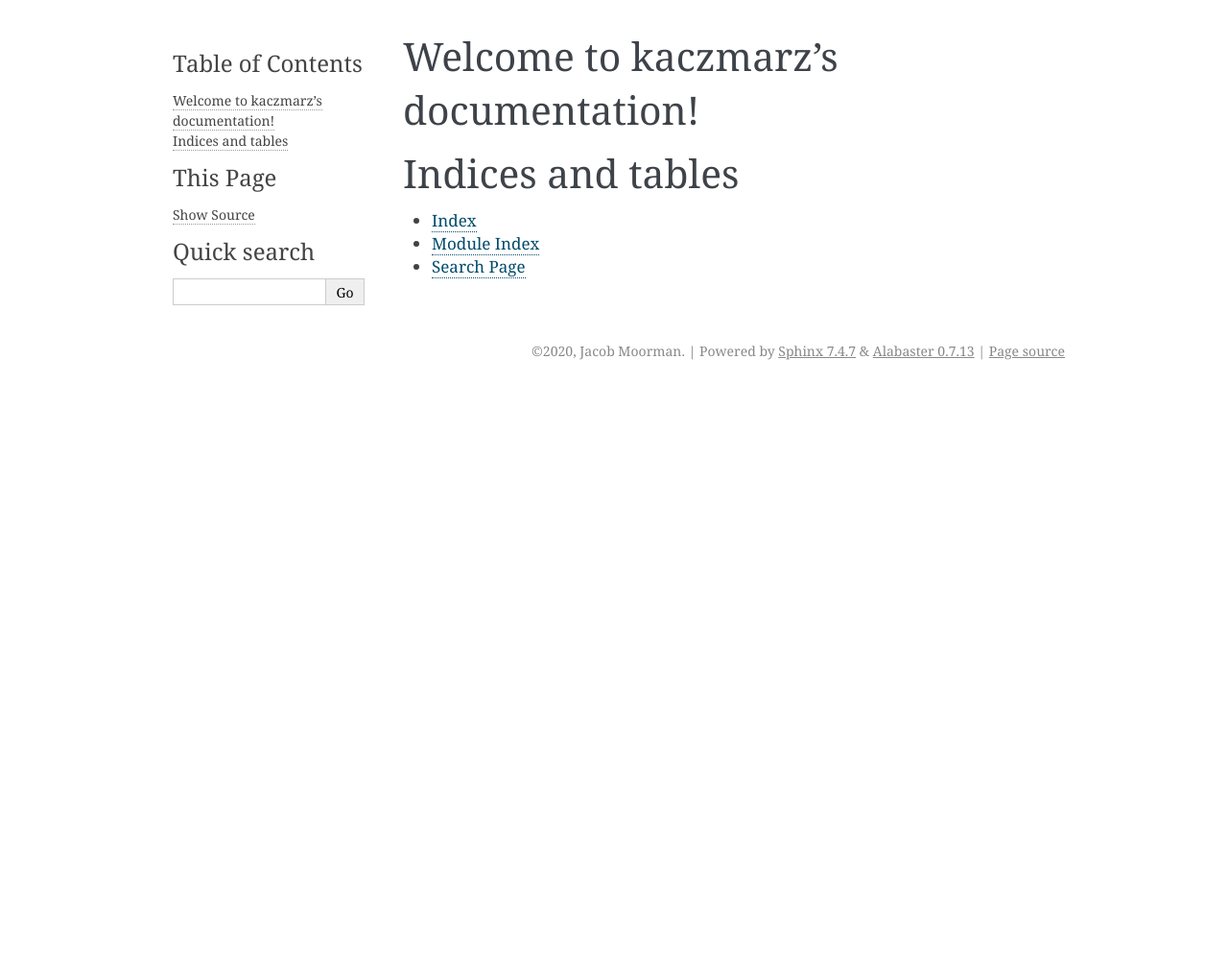
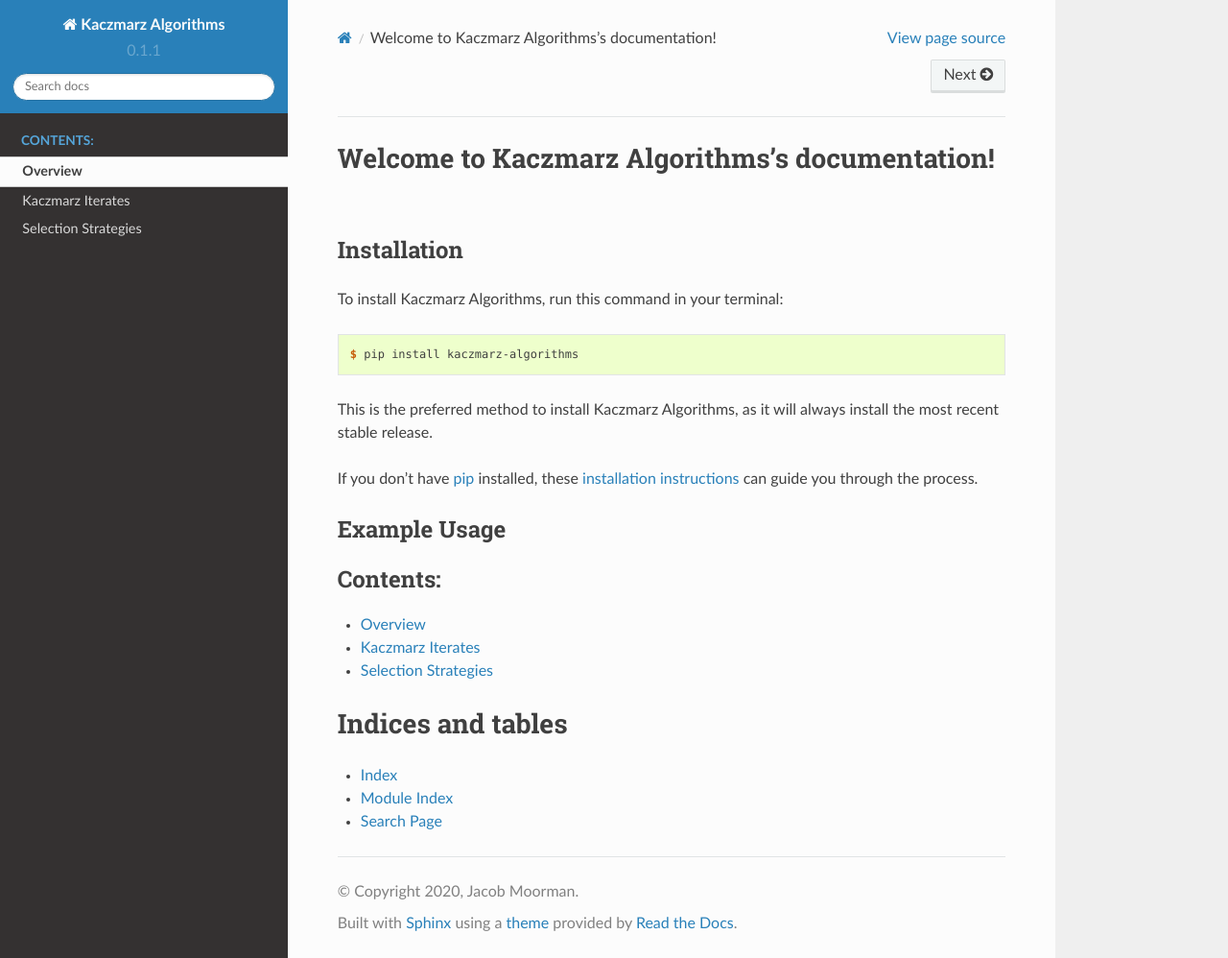
Before and after one commit to jdmoorman/kaczmarz-algorithms, a Sphinx documentation site: the page built from docs/index.rst, in a window 1280 px wide and 998 px high. Shown: the whole window at 96% size. Built offline with Sphinx 7.4.7 and the Read the Docs theme 2.0.0, drawn with Linux system fonts in a browser that asks for light colours.

Commit message:
Initial documentation.

```diff
--- a/docs/conf.py
+++ b/docs/conf.py
@@ -1,50 +1,53 @@
+#!/usr/bin/env python
 # -*- coding: utf-8 -*-
 #
-# Configuration file for the Sphinx documentation builder.
+# kaczmarz documentation build configuration file, created by
+# sphinx-quickstart on Fri Jun  9 13:47:02 2017.
 #
-# This file does only contain a selection of the most common options. For a
-# full list see the documentation:
-# http://www.sphinx-doc.org/en/master/config
+# This file is execfile()d with the current directory set to its
+# containing dir.
+#
+# Note that not all possible configuration values are present in this
+# autogenerated file.
+#
+# All configuration values have a default; values that are commented out
+# serve to show the default.
 
-# -- Path setup --------------------------------------------------------------
+# If extensions (or modules to document with autodoc) are in another
+# directory, add these directories to sys.path here. If the directory is
+# relative to the documentation root, use os.path.abspath to make it
+# absolute, like shown here.
+#
+import sphinx_rtd_theme  # noqa: F401
 
-# If extensions (or modules to document with autodoc) are in another directory,
-# add these directories to sys.path here. If the directory is relative to the
-# documentation root, use os.path.abspath to make it absolute, like shown here.
-#
-# import os
-# import sys
-# sys.path.insert(0, os.path.abspath('.'))
+import kaczmarz
 
-
-# -- Project information -----------------------------------------------------
-
-project = "kaczmarz"
-copyright = "2020, Jacob Moorman"
-author = "Jacob Moorman"
-
-# The short X.Y version
-version = ""
-# The full version, including alpha/beta/rc tags
-release = ""
-
-
-# -- General configuration ---------------------------------------------------
+# -- General configuration ---------------------------------------------
 
 # If your documentation needs a minimal Sphinx version, state it here.
 #
-# needs_sphinx = '1.0'
+# needs_sphinx = "1.0"
 
 # Add any Sphinx extension module names here, as strings. They can be
-# extensions coming with Sphinx (named 'sphinx.ext.*') or your custom
-# ones.
+# extensions coming with Sphinx (named "sphinx.ext.*") or your custom ones.
 extensions = [
     "sphinx.ext.autodoc",
+    "sphinx.ext.viewcode",
     "sphinx.ext.doctest",
+    "sphinx.ext.napoleon",
+    "sphinx.ext.mathjax",
     "sphinx.ext.todo",
-    "sphinx.ext.coverage",
-    "sphinx.ext.mathjax",
+    "sphinx_rtd_theme",
 ]
+
+# Control napoleon
+napoleon_google_docstring = False
+napolean_include_init_with_doc = True
+napoleon_use_ivar = True
+napoleon_use_param = False
+
+# Control autodoc
+autoclass_content = "both"  # include init doc with class
 
 # Add any paths that contain templates here, relative to this directory.
 templates_path = ["_templates"]
@@ -52,11 +55,24 @@
 # The suffix(es) of source filenames.
 # You can specify multiple suffix as a list of string:
 #
-# source_suffix = ['.rst', '.md']
-source_suffix = ".rst"
+source_suffix = {".rst": "restructuredtext"}
 
 # The master toctree document.
 master_doc = "index"
+
+# General information about the project.
+project = u"Kaczmarz Algorithms"
+copyright = u"2020, Jacob Moorman"
+author = u"Jacob Moorman"
+
+# The version info for the project you"re documenting, acts as replacement
+# for |version| and |release|, also used in various other places throughout
+# the built documents.
+#
+# The short X.Y version.
+version = kaczmarz.__version__
+# The full version, including alpha/beta/rc tags.
+release = kaczmarz.__version__
 
 # The language for content autogenerated by Sphinx. Refer to documentation
 # for a list of supported languages.
@@ -67,81 +83,86 @@
 
 # List of patterns, relative to source directory, that match files and
 # directories to ignore when looking for source files.
-# This pattern also affects html_static_path and html_extra_path.
+# This patterns also effect to html_static_path and html_extra_path
 exclude_patterns = ["_build", "Thumbs.db", ".DS_Store"]
 
 # The name of the Pygments (syntax highlighting) style to use.
-pygments_style = None
+pygments_style = "sphinx"
+
+# If true, `todo` and `todoList` produce output, else they produce nothing.
+todo_include_todos = False
+#
+# # Omit paths to class and function implementations in documentation, in favor
+# # of simply including their names.
+# add_module_names = False
 
 
-# -- Options for HTML output -------------------------------------------------
+# -- Options for HTML output -------------------------------------------
 
 # The theme to use for HTML and HTML Help pages.  See the documentation for
 # a list of builtin themes.
 #
-html_theme = "alabaster"
+html_theme = "sphinx_rtd_theme"
 
-# Theme options are theme-specific and customize the look and feel of a theme
-# further.  For a list of options available for each theme, see the
+# Theme options are theme-specific and customize the look and feel of a
+# theme further.  For a list of options available for each theme, see the
 # documentation.
 #
-# html_theme_options = {}
+html_theme_options = {"collapse_navigation": False, "prev_next_buttons_location": "top"}
 
 # Add any paths that contain custom static files (such as style sheets) here,
 # relative to this directory. They are copied after the builtin static files,
 # so a file named "default.css" will overwrite the builtin "default.css".
-html_static_path = ["_static"]
-
-# Custom sidebar templates, must be a dictionary that maps document names
-# to template names.
-#
-# The default sidebars (for documents that don't match any pattern) are
-# defined by theme itself.  Builtin themes are using these templates by
-# default: ``['localtoc.html', 'relations.html', 'sourcelink.html',
-# 'searchbox.html']``.
-#
-# html_sidebars = {}
+html_static_path = []
 
 
-# -- Options for HTMLHelp output ---------------------------------------------
+# -- Options for HTMLHelp output ---------------------------------------
 
 # Output file base name for HTML help builder.
 htmlhelp_basename = "kaczmarzdoc"
 
 
-# -- Options for LaTeX output ------------------------------------------------
+# -- Options for LaTeX output ------------------------------------------
 
 latex_elements = {
-    # The paper size ('letterpaper' or 'a4paper').
+    # The paper size ("letterpaper" or "a4paper").
     #
-    # 'papersize': 'letterpaper',
-    # The font size ('10pt', '11pt' or '12pt').
+    # "papersize": "letterpaper",
+    # The font size ("10pt", "11pt" or "12pt").
     #
-    # 'pointsize': '10pt',
+    # "pointsize": "10pt",
     # Additional stuff for the LaTeX preamble.
     #
-    # 'preamble': '',
+    # "preamble": "",
     # Latex figure (float) alignment
     #
-    # 'figure_align': 'htbp',
+    # "figure_align": "htbp",
 }
 
 # Grouping the document tree into LaTeX files. List of tuples
-# (source start file, target name, title,
-#  author, documentclass [howto, manual, or own class]).
+# (source start file, target name, title, author, documentclass
+# [howto, manual, or own class]).
 latex_documents = [
-    (master_doc, "kaczmarz.tex", "kaczmarz Documentation", "Jacob Moorman", "manual")
+    (
+        master_doc,
+        "kaczmarz.tex",
+        u"Kaczmarz Algorithms Documentation",
+        u"Jacob Moorman",
+        "manual",
+    )
 ]
 
 
-# -- Options for manual page output ------------------------------------------
+# -- Options for manual page output ------------------------------------
 
 # One entry per manual page. List of tuples
 # (source start file, name, description, authors, manual section).
-man_pages = [(master_doc, "kaczmarz", "kaczmarz Documentation", [author], 1)]
+man_pages = [
+    (master_doc, "kaczmarz", u"Kaczmarz Algorithms Documentation", [author], 1)
+]
 
 
-# -- Options for Texinfo output ----------------------------------------------
+# -- Options for Texinfo output ----------------------------------------
 
 # Grouping the document tree into Texinfo files. List of tuples
 # (source start file, target name, title, author,
@@ -150,36 +171,10 @@
     (
         master_doc,
         "kaczmarz",
-        "kaczmarz Documentation",
+        u"Kaczmarz Algorithms Documentation",
         author,
         "kaczmarz",
         "One line description of project.",
         "Miscellaneous",
     )
 ]
-
-
-# -- Options for Epub output -------------------------------------------------
-
-# Bibliographic Dublin Core info.
-epub_title = project
-
-# The unique identifier of the text. This can be a ISBN number
-# or the project homepage.
-#
-# epub_identifier = ''
-
-# A unique identification for the text.
-#
-# epub_uid = ''
-
-# A list of files that should not be packed into the epub file.
-epub_exclude_files = ["search.html"]
-
-
-# -- Extension configuration -------------------------------------------------
-
-# -- Options for todo extension ----------------------------------------------
-
-# If true, `todo` and `todoList` produce output, else they produce nothing.
-todo_include_todos = True
--- a/docs/index.rst
+++ b/docs/index.rst
@@ -1,20 +1,41 @@
-.. kaczmarz documentation master file, created by
-   sphinx-quickstart on Sun Apr 19 13:06:58 2020.
-   You can adapt this file completely to your liking, but it should at least
-   contain the root `toctree` directive.
+Welcome to Kaczmarz Algorithms's documentation!
+===============================================================
 
-Welcome to kaczmarz's documentation!
-====================================
+Installation
+------------
+
+To install Kaczmarz Algorithms, run this command in your terminal:
+
+.. code-block:: console
+
+    $ pip install kaczmarz-algorithms
+
+This is the preferred method to install Kaczmarz Algorithms, as it will always install the most recent stable release.
+
+If you don't have `pip`_ installed, these `installation instructions`_ can guide
+you through the process.
+
+.. _pip: https://pip.pypa.io
+.. _installation instructions: http://docs.python-guide.org/en/latest/starting/installation/
+
+
+Example Usage
+-------------
+
+.. todo::
+    Write example usage.
+
 
 .. toctree::
-   :maxdepth: 2
+   :maxdepth: 1
    :caption: Contents:
 
-
+   Overview <self>
+   iterates
+   selection
 
 Indices and tables
 ==================
-
 * :ref:`genindex`
 * :ref:`modindex`
 * :ref:`search`
--- /dev/null
+++ b/docs/iterates.rst
@@ -0,0 +1,6 @@
+=================
+Kaczmarz Iterates
+=================
+
+.. autoclass:: kaczmarz.iterates
+   :members:
--- /dev/null
+++ b/docs/selection.rst
@@ -0,0 +1,6 @@
+====================
+Selection Strategies
+====================
+
+.. automodule:: kaczmarz.selection
+   :members:
```
Also changed, not shown: .isort.cfg, 3 other files.
